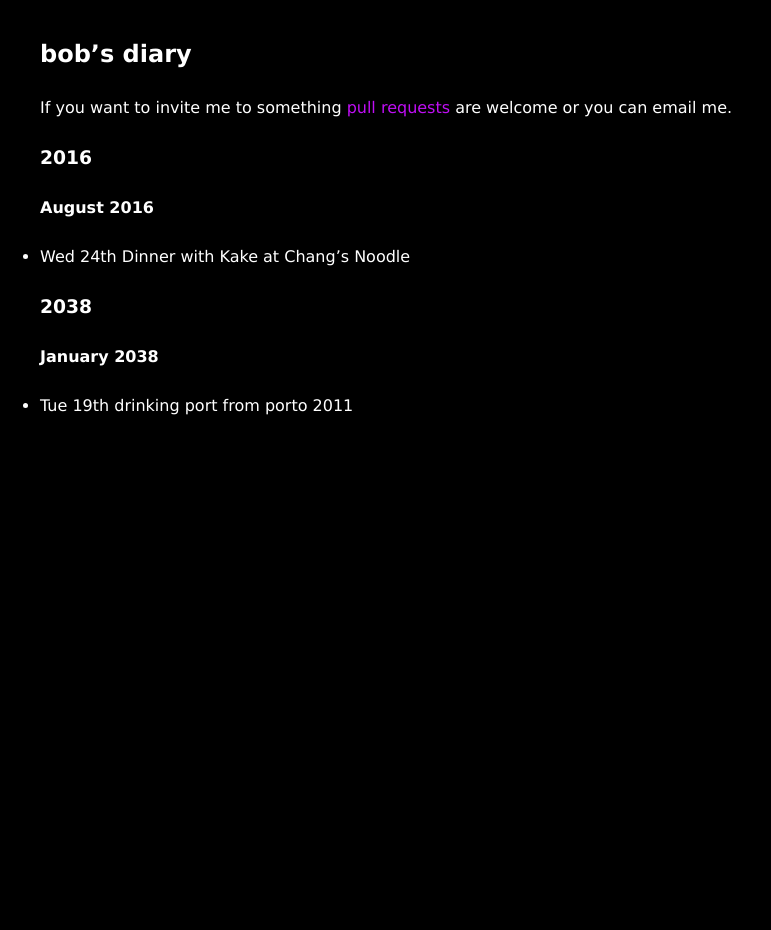
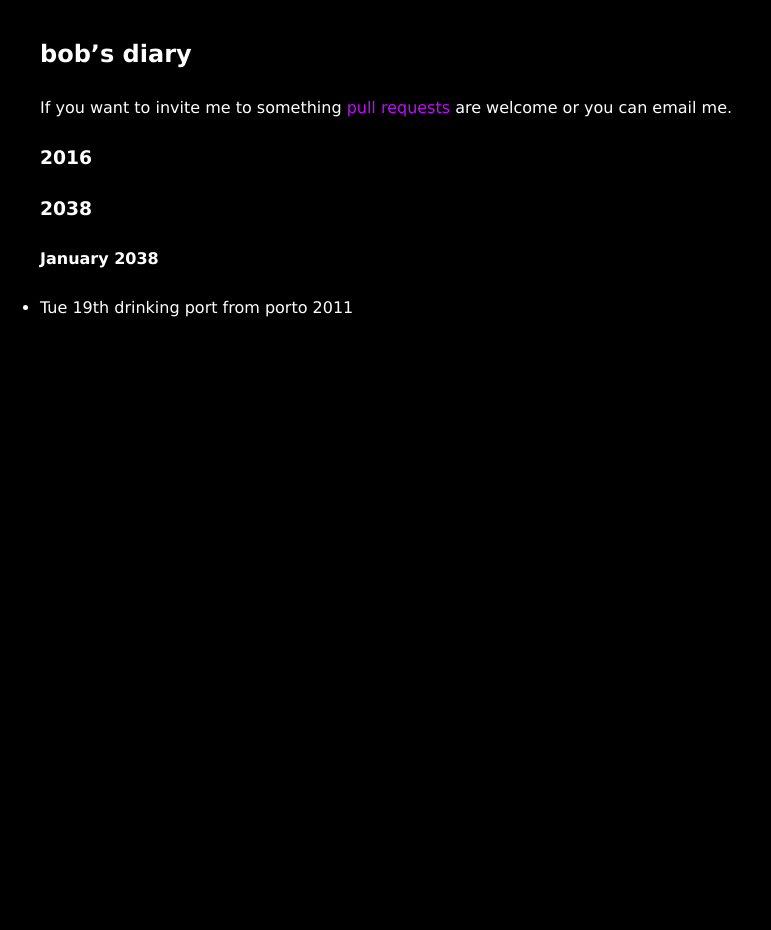
Before and after one commit to rjw1/randomness.org.uk, a Jekyll site: the page built from diary/index.md, in a window 1280 px wide. Shown: the whole page, without its empty margins (0-771 px from the left). Built offline with Jekyll 4.4.1, drawn with Linux system fonts in a browser that asks for light colours; Markdown is read by kramdown in place of the engine named in the settings.

Commit message:
August happened

```diff
--- a/diary/index.md
+++ b/diary/index.md
@@ -9,9 +9,6 @@ are welcome or you can email me.
 
 ### 2016 ###
 
-#### August 2016 ####
-
-* Wed 24th Dinner with Kake at Chang’s Noodle
 
 ### 2038 ###
 
```
